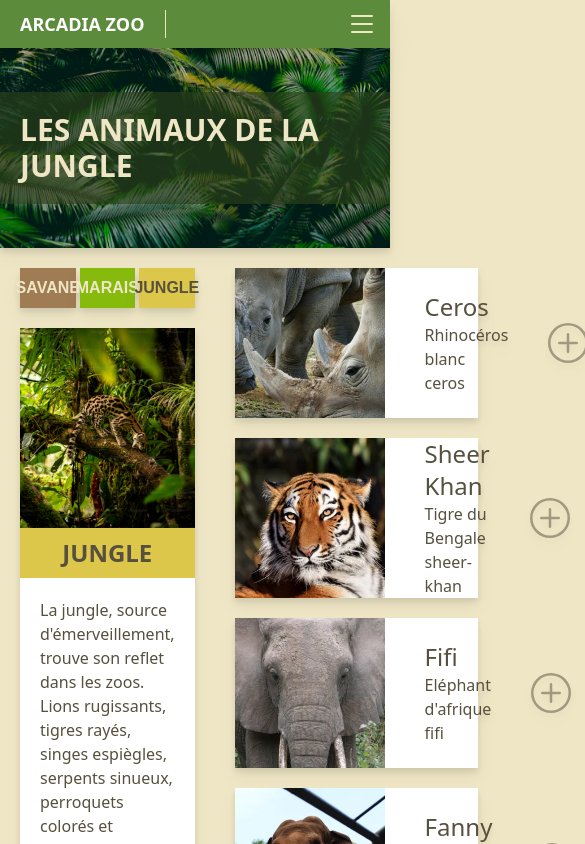
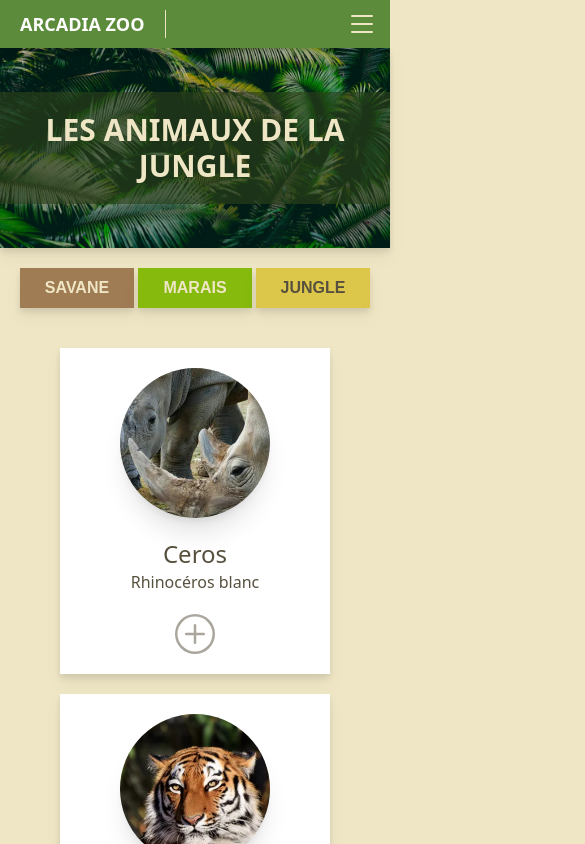
Before and after one commit to brunoturpeau/arcadiazoo, a Next.js app: page /habitats/jungle in a window 390 px wide. Shown: the top 844 px of the page, 585 px wide, since content can reach past the window. Built offline with nearby package versions, Linux system fonts and the light colour scheme.

Commit message:
styles: habitat page

```diff
--- a/app/(pages)/[slug]/page.tsx
+++ b/app/(pages)/[slug]/page.tsx
@@ -47,9 +47,6 @@ export default function AnimalDetailPage(p: { params: {slug: keyof typeof ANIMAL
                         </div>
                     </div>
 
-
-
-
                     <p>
                     {animal.img.length} images
                     </p>
--- a/app/(pages)/habitats/[name]/item.tsx
+++ b/app/(pages)/habitats/[name]/item.tsx
@@ -12,17 +12,16 @@ export class Item extends Component<{ animalId: number, animalName: string, anim
 
         return (
             <>
-                <div className={`bg-white flex justify-between mb-5 drop-shadow-lg`}
+                <div className={`bg-white flex flex-col items-center sm:flex sm:flex-row justify-between mb-5 p-5 mx-10 sm:mx-0 sm:p-0  drop-shadow-lg`}
                      key={animalId}>
-                    <Image src={animalCover} alt={animalName} width={150} height={150}/>
-                    <div className={`flex flex-col w-full justify-center ps-10`}>
-                        <h2 className={`text-2xl capitalize`}>
+                    <Image className={`rounded-full sm:rounded-none shadow-xl sm:shadow-none`} src={animalCover} alt={animalName} width={150} height={150}/>
+                    <div className={`flex flex-col items-center w-full justify-center sm:ps-10`}>
+                        <h2 className={`text-2xl capitalize mt-5 sm:mt-0`}>
                             {animalName}
                         </h2>
                         <p>{animalRace}</p>
-                        <p>{animalSlug}</p>
                     </div>
-                    <div className={`flex items-center px-10`}>
+                    <div className={`flex items-center px-10 pt-5 sm:pt-0`}>
                         <Link href={`/${animalSlug}`}>
                             <svg xmlns="http://www.w3.org/2000/svg"
                                  className="w-10 h-10 opacity-50 hover:scale-105 hover:opacity-80"
--- a/app/(pages)/habitats/[name]/page.tsx
+++ b/app/(pages)/habitats/[name]/page.tsx
@@ -25,15 +25,15 @@ export default function HabitatDetailPage(p: { params: {name: keyof typeof HABIT
         classColortext = 'text-dark'
         classBgImage = "bg-[url('/img/jungle.png')] "
     }
-    console.log('page name')
+
     return (
         <>
             <Header title={title}/>
             <div className="container mx-auto p-5">
-                <div className="flex flex-row gap-5">
-                    <div className="basis-1/2 lg:basis-1/3">
+                <div className="flex flex-col md:flex-row gap-5">
+                    <div className="basis-1 z-[-1] md:basis-1/2 lg:basis-1/3">
                         <SelectHabitat/>
-                        <div className={`bg-white drop-shadow-lg`}>
+                        <div className={`bg-white drop-shadow-lg hidden md:block`}>
                             <div className={`${classBgImage} bg-no-repeat bg-center bg-cover h-[200px]`}>
                             </div>
                             <h2 className={`${classBgColor} ${classColortext} flex h-[50px] justify-center items-center uppercase text-2xl font-extrabold`}>
@@ -44,8 +44,8 @@ export default function HabitatDetailPage(p: { params: {name: keyof typeof HABIT
                             </div>
                         </div>
                     </div>
-                    <div className={`basis-1/2 lg:basis-2/3 flex flex-col w-full`}>
-                        <div className="w-full px-5 pb-10">
+                    <div className={`basis-1 md:basis-1/2 lg:basis-2/3 flex flex-col`}>
+                        <div className="lg:px-5 pb-10">
                             {ANIMALS_LIST.map((animal : {id: number, prenom: string, slug: string, img: string[], race: string, habitat: string, description: string, health: string})=>{
                                 if (animal.habitat === habitatName){
                                     const id: number = animal.id
--- a/app/components/header.tsx
+++ b/app/components/header.tsx
@@ -3,7 +3,7 @@ export function Header({title}){
     return(
         <header
             className={`bg-[url('/img/jungle.webp')] z-[-1] bg-no-repeat bg-center bg-cover relative w-full h-[200px] drop-shadow-lg md:bg-[url('/img/jungle-lg.webp')] flex justify-center items-center`}>
-            <h1 className={`h1`}>{title}</h1>
+            <h1 className={`h1 text-center`}>{title}</h1>
         </header>
     )
 }
```
